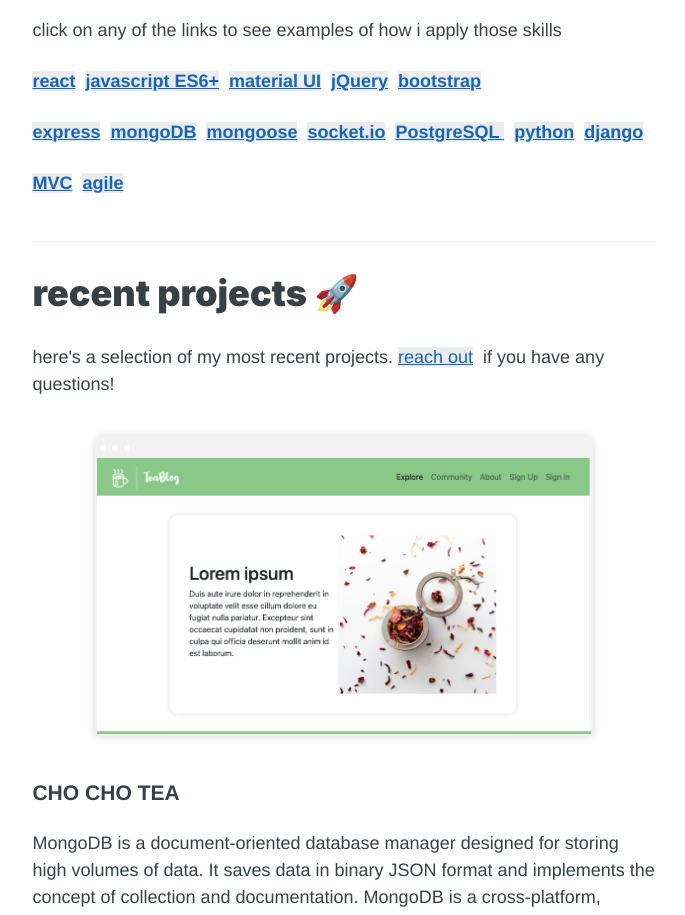
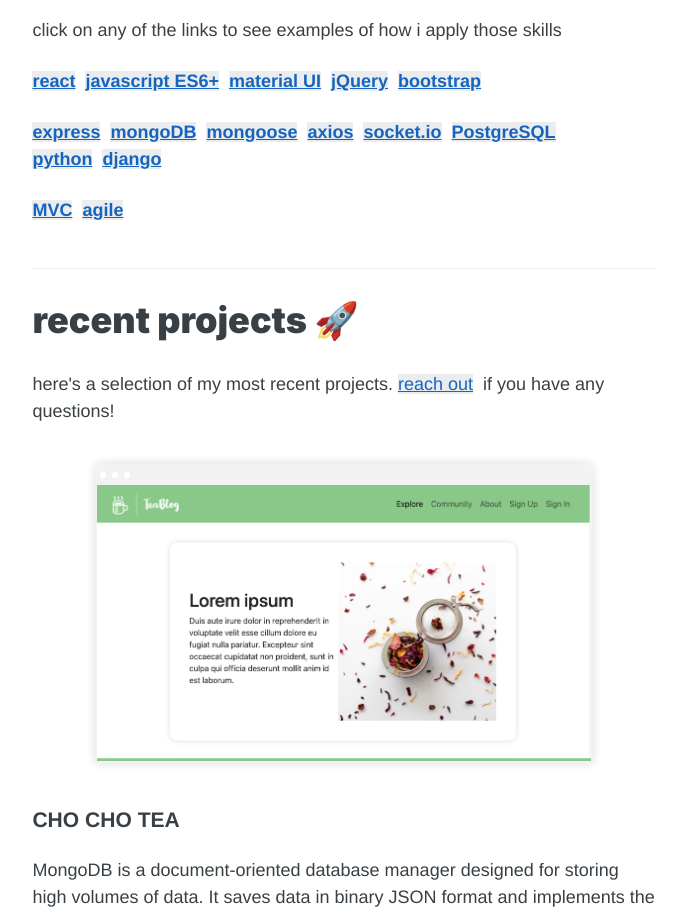
Before and after one commit to samyfrey/portfolio, a React (Create React App) app: page / in a window 1280 px wide. Shown: the part 1160-2075 px from the top of the page, without its empty margins (296-981 px from the left). Built offline with nearby package versions, Linux system fonts and the light colour scheme; the HTML template or start-up script is replaced by a standard one.

Commit message:
added axios to technologies

```diff
--- a/src/components/Technologies.jsx
+++ b/src/components/Technologies.jsx
@@ -16,6 +16,7 @@ export const Technologies = () => {
           <a href='/'>express</a>
           <a href='/'>mongoDB</a>
           <a href='/'>mongoose</a>
+          <a href='/'>axios</a>
           <a href='/'>socket.io</a>
           <a href='/'>PostgreSQL </a>
           <a href='/'>python</a>
```
